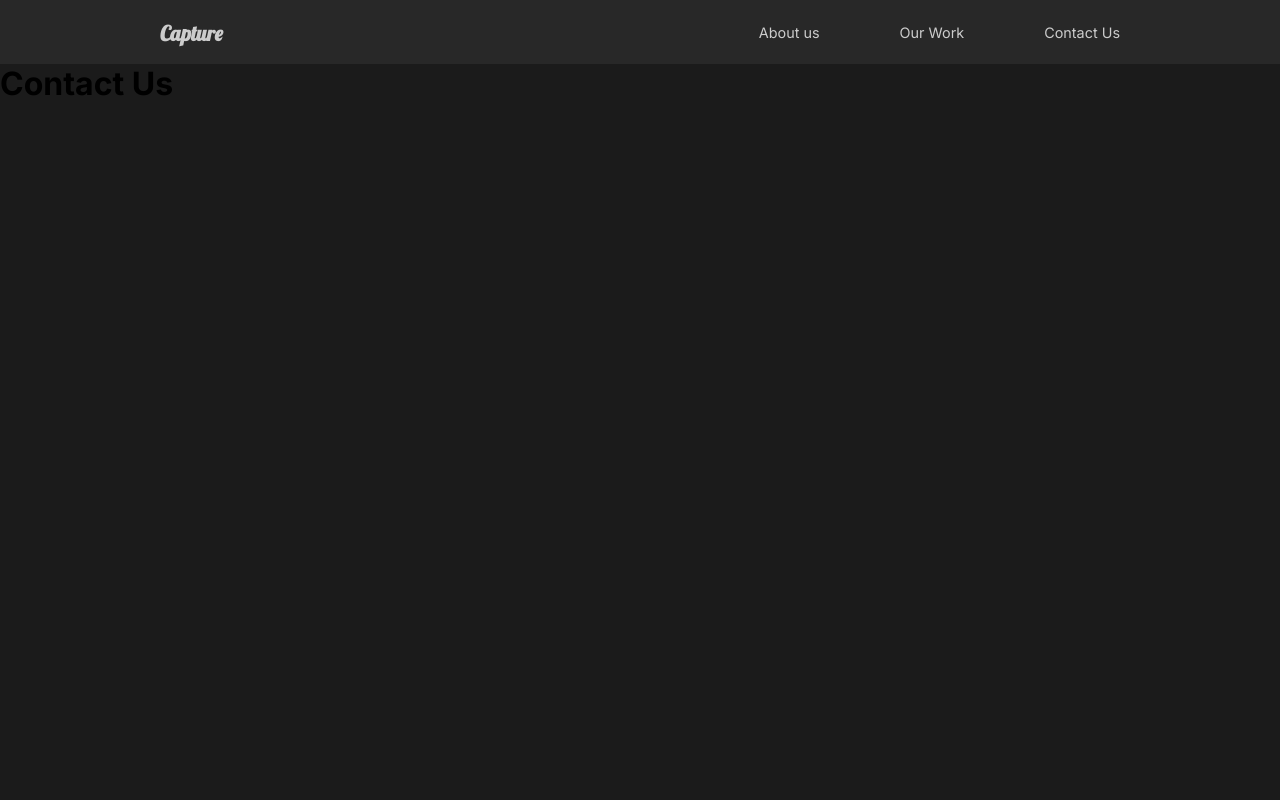
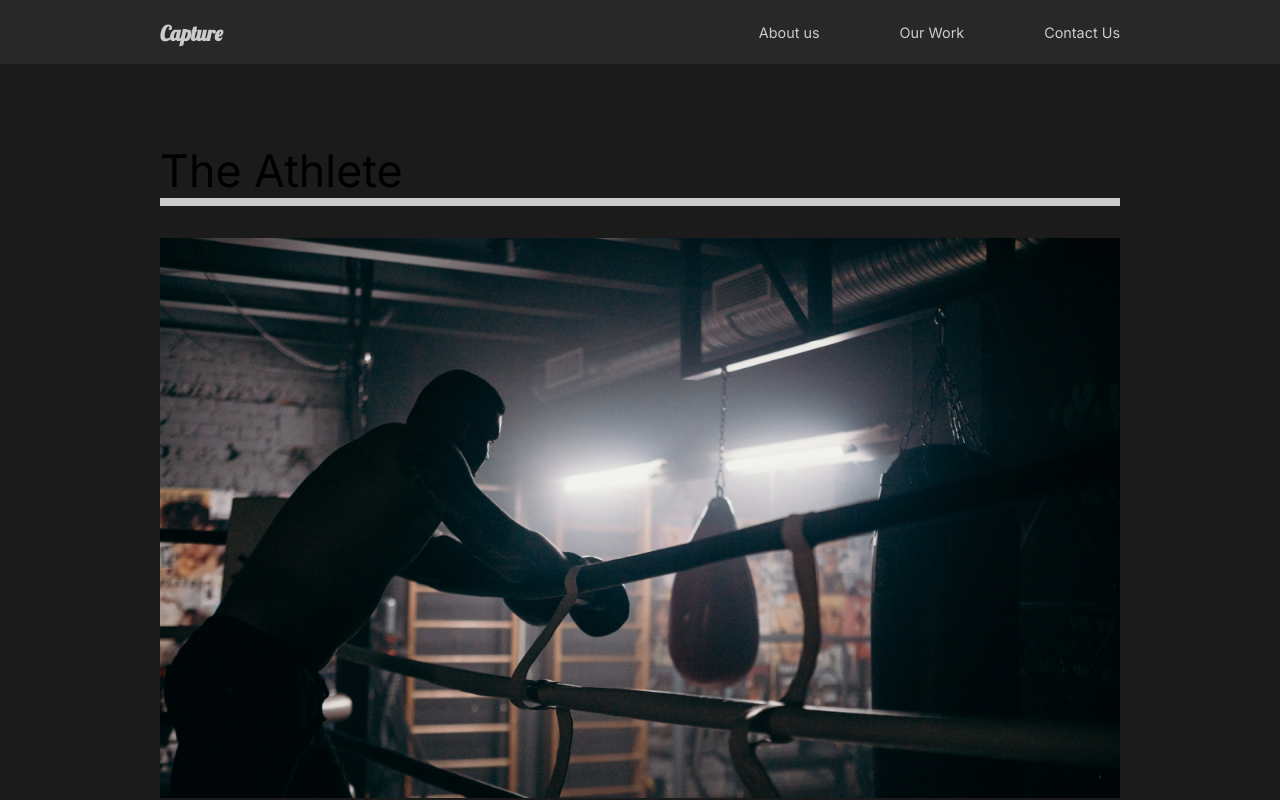
Before and after one commit to amircodington/capture-portofolio, a React (Create React App) app: page /work in a window 1280 px wide. Shown: the top 800 px of the page. Built offline with nearby package versions, Linux system fonts and the light colour scheme.

Commit message:
work page

```diff
--- a/src/App.js
+++ b/src/App.js
@@ -18,8 +18,8 @@
       <Nav />
       <Routes>
         <Route path='/' element={<AboutUs />} />
-        <Route path='/work' element={<ContactUs />} />
-        <Route path='/contact' element={<OurWork />} />
+        <Route path='/work' element={<OurWork />} />
+        <Route path='/contact' element={<ContactUs />} />
       </Routes>
     </div>
   );
--- a/src/pages/OurWork.js
+++ b/src/pages/OurWork.js
@@ -1,7 +1,55 @@
 import React from 'react';
+import styled from 'styled-components';
+
+//images
+import athlete from '../img/athlete-small.png';
+import theracer from '../img/theracer-small.png';
+import goodtimes from '../img/goodtimes-small.png';
 
 const OurWork = () => {
-  return <h1>OurWork</h1>;
+  return (
+    <Work>
+      <Movie>
+        <h2>The Athlete</h2>
+        <div className='line'></div>
+        <img src={athlete} alt='athlete' />
+      </Movie>
+      <Movie>
+        <h2>The racer</h2>
+        <div className='line'></div>
+        <img src={theracer} alt='theracer' />
+      </Movie>
+      <Movie>
+        <h2>Good Times</h2>
+        <div className='line'></div>
+        <img src={goodtimes} alt='goodtimes' />
+      </Movie>
+    </Work>
+  );
 };
 
+const Work = styled.div`
+  min-height: 100vh;
+  overflow: hidden;
+  padding: 5rem 10rem;
+`;
+
+const Movie = styled.div`
+  padding-bottom: 10rem;
+  h2 {
+    color: black;
+  }
+  .line {
+    height: 0.5rem;
+    background-color: #ccc;
+    margin-bottom: 2rem;
+  }
+
+  img {
+    width: 100%;
+    height: 70vh;
+    object-fit: cover;
+  }
+`;
+
 export default OurWork;
```
